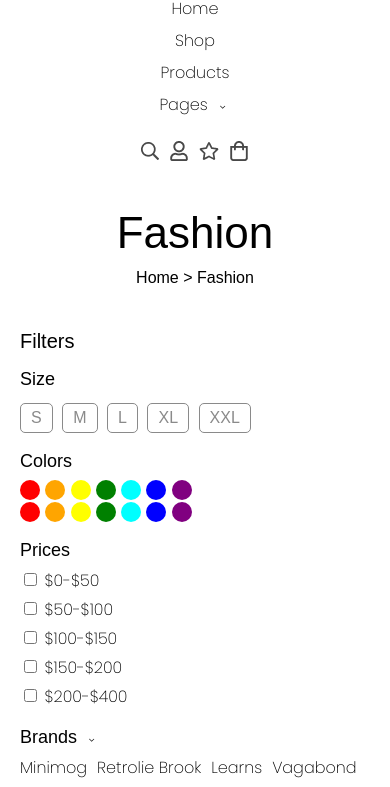
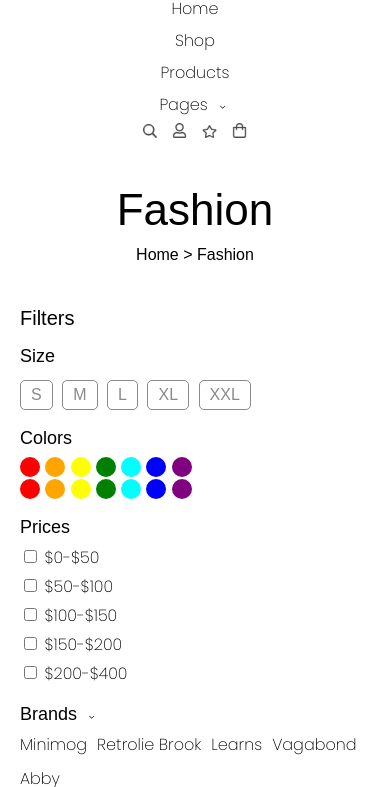
Before and after one commit to liu00701/mtm6201-midterm, a plain HTML site: page shop.html in a window 390 px wide. Shown: the part 69-856 px from the top of the page. Drawn offline with Linux system fonts and the light colour scheme; a web font is replaced by a local one.

Commit message:
enhance toolbar styling for improved image responsiveness

```diff
--- a/css/shop.css
+++ b/css/shop.css
@@ -23,10 +23,13 @@ nav ul img {
 }
 
 .toolbar {
-  margin-top: 20px;
   display: flex;
   justify-content: center;
   align-items: center;
+}
+
+.toolbar img {
+  max-width: 50%;
 }
 
 /* Title */
```
